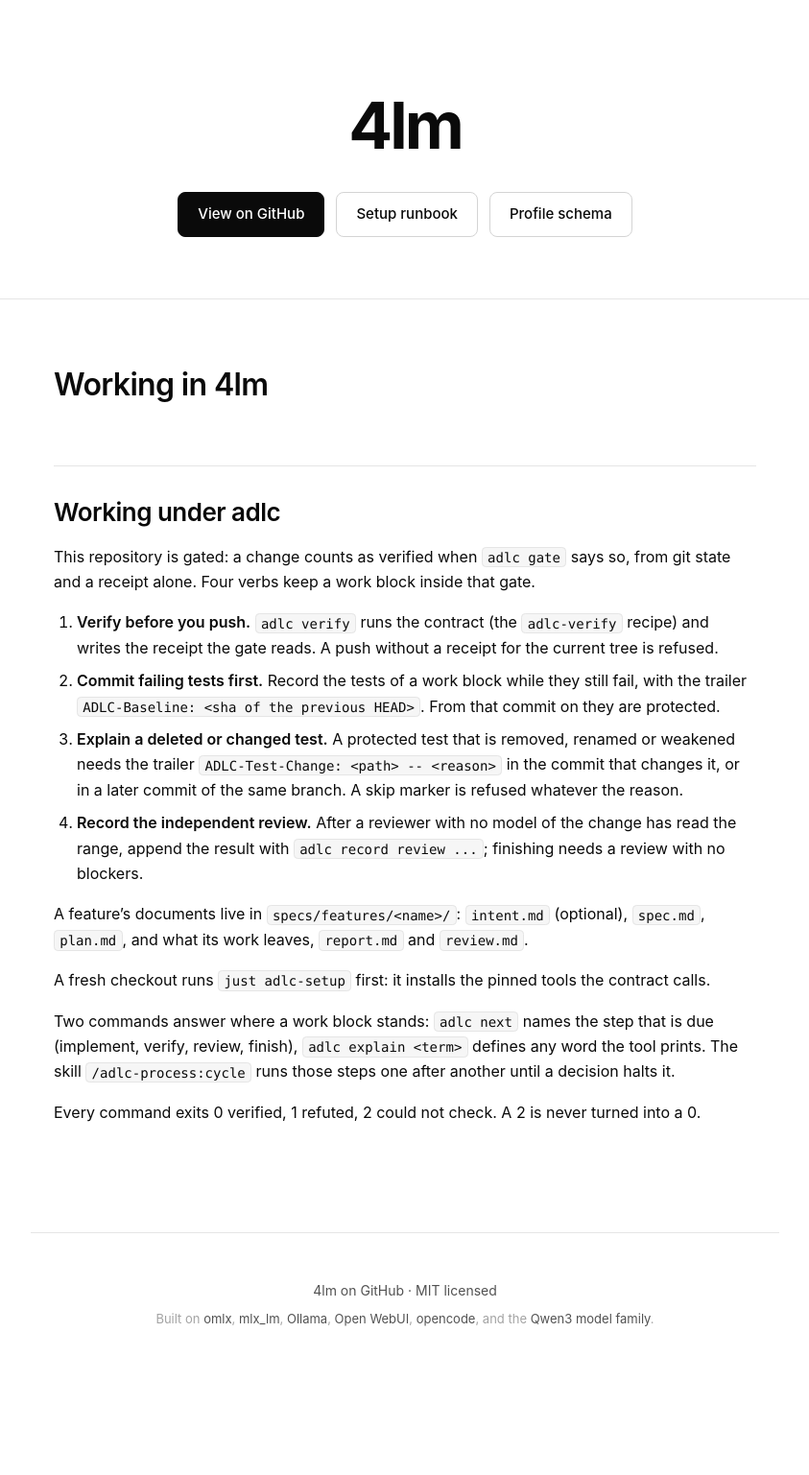
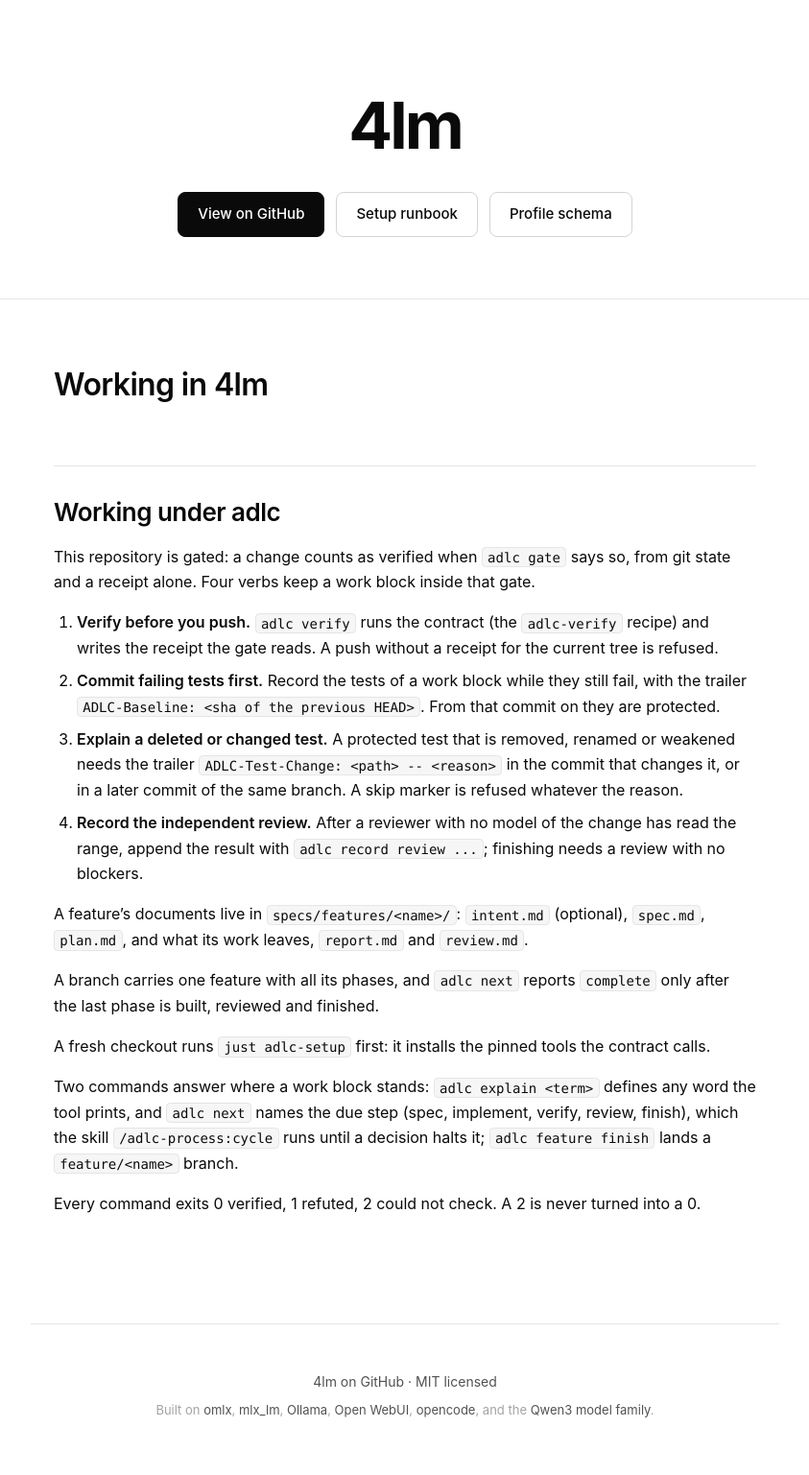
Before and after one commit to lukaspustina/4lm, a Jekyll site: the page built from AGENTS.md, in a window 1280 px wide. Shown: the whole page at 96% size, without its empty margins (218-1061 px from the left). Built offline with Jekyll 4.4.1, drawn with Linux system fonts in a browser that asks for light colours; our own code applies the rules of GitHub Pages for plain Markdown files; before the commit the page ends 1442 px from its top, so only the background shows below that.

```diff
--- a/AGENTS.md
+++ b/AGENTS.md
@@ -19,11 +19,14 @@
 A feature's documents live in `specs/features/<name>/`: `intent.md` (optional), `spec.md`, `plan.md`, and
 what its work leaves, `report.md` and `review.md`.
 
+A branch carries one feature with all its phases, and `adlc next` reports `complete` only
+after the last phase is built, reviewed and finished.
+
 A fresh checkout runs `just adlc-setup` first: it installs the pinned tools the contract calls.
 
-Two commands answer where a work block stands: `adlc next` names the step that is due (implement,
-verify, review, finish), `adlc explain <term>` defines any word the tool prints. The skill
-`/adlc-process:cycle` runs those steps one after another until a decision halts it.
+Two commands answer where a work block stands: `adlc explain <term>` defines any word the tool
+prints, and `adlc next` names the due step (spec, implement, verify, review, finish), which the skill
+`/adlc-process:cycle` runs until a decision halts it; `adlc feature finish` lands a `feature/<name>` branch.
 
 Every command exits 0 verified, 1 refuted, 2 could not check. A 2 is never turned into a 0.
 <!-- adlc:end -->
```
